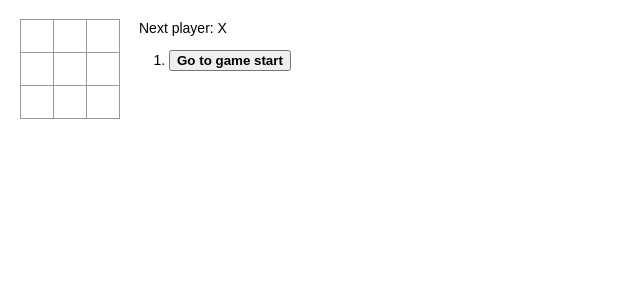
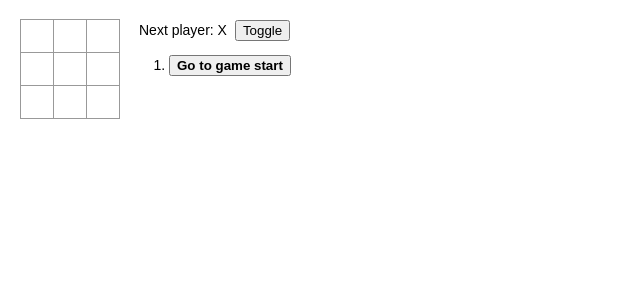
Before and after one commit to Narnian12/tic-tac-toe, a React (Create React App) app in the folder ps_tic_tac_toe/: page / in a window 1280 px wide. Shown: the top 300 px of the page, without its empty margins (0-640 px from the left). Built offline with nearby package versions, Linux system fonts and the light colour scheme.

Commit message:
- Implemented toggle

```diff
--- a/ps_tic_tac_toe/src/index.js
+++ b/ps_tic_tac_toe/src/index.js
@@ -39,7 +39,6 @@ class Board extends React.Component {
 }
 
 class Game extends React.Component {
-  // Lift state up to Game component which will trickel down to Board and finally Square components
   constructor(props) {
     super(props);
     this.state = {
@@ -52,6 +51,7 @@ class Game extends React.Component {
       ],
       stepNumber: 0,
       xIsNext: true,
+      reversed: false,
     };
   }
 
@@ -78,11 +78,49 @@ class Game extends React.Component {
     });
   }
 
-  jumpTo(step) {
+  jumpToHandler(step) {
     this.setState({
       stepNumber: step,
       xIsNext: step % 2 === 0,
     });
+  }
+
+  toggleHandler() {
+    // If not reversed before, put the beginning of the game at the end of the array
+    if (!this.state.reversed) {
+      const reversedHistory = this.state.history
+        .slice(1, this.state.history.length)
+        .reverse()
+        .concat([{ squares: Array(9).fill(null), col: null, row: null }]);
+      this.setState({
+        history: reversedHistory,
+        reversed: !this.state.reversed,
+      });
+    } else {
+      const reversedHistory = [
+        { squares: Array(9).fill(null), col: null, row: null },
+      ].concat(
+        this.state.history.slice(0, this.state.history.length - 1).reverse()
+      );
+      this.setState({
+        history: reversedHistory,
+        reversed: !this.state.reversed,
+      });
+    }
+  }
+
+  getDescription(getStep, step, move) {
+    return getStep
+      ? "Go to move #" +
+          move +
+          " where " +
+          step.player +
+          " moved on (" +
+          step.col +
+          ", " +
+          step.row +
+          ")"
+      : "Go to game start";
   }
 
   render() {
@@ -92,29 +130,28 @@ class Game extends React.Component {
     const winner = calculateWinner(current.squares);
 
     const moves = history.map((step, move) => {
-      const desc = move
-        ? "Go to move #" +
-          move +
-          " where " +
-          step.player +
-          " moved on (" +
-          step.col +
-          ", " +
-          step.row +
-          ")"
-        : "Go to game start";
+      let desc;
+      if (!this.state.reversed) desc = this.getDescription(move, step, move);
+      else {
+        desc = this.getDescription(
+          move !== this.state.history.length - 1,
+          step,
+          move
+        );
+      }
+
       return (
         // In this case the move (step number as index) is sufficient because users cannot reorder moves
         <li key={move}>
           {move === this.state.stepNumber ? (
             <button
               style={{ fontWeight: "bold" }}
-              onClick={() => this.jumpTo(move)}
+              onClick={() => this.jumpToHandler(move)}
             >
               {desc}
             </button>
           ) : (
-            <button onClick={() => this.jumpTo(move)}>{desc}</button>
+            <button onClick={() => this.jumpToHandler(move)}>{desc}</button>
           )}
         </li>
       );
@@ -123,6 +160,10 @@ class Game extends React.Component {
     let status;
     if (winner) status = "Winner: " + winner;
     else status = "Next player: " + (this.state.xIsNext ? "X" : "O");
+
+    const toggleButtonStyle = {
+      marginLeft: "8px",
+    };
 
     return (
       <div className="game">
@@ -133,7 +174,15 @@ class Game extends React.Component {
           />
         </div>
         <div className="game-info">
-          <div>{status}</div>
+          <div>
+            {status}
+            <button
+              onClick={() => this.toggleHandler()}
+              style={toggleButtonStyle}
+            >
+              Toggle
+            </button>
+          </div>
           <ol>{moves}</ol>
         </div>
       </div>
```
